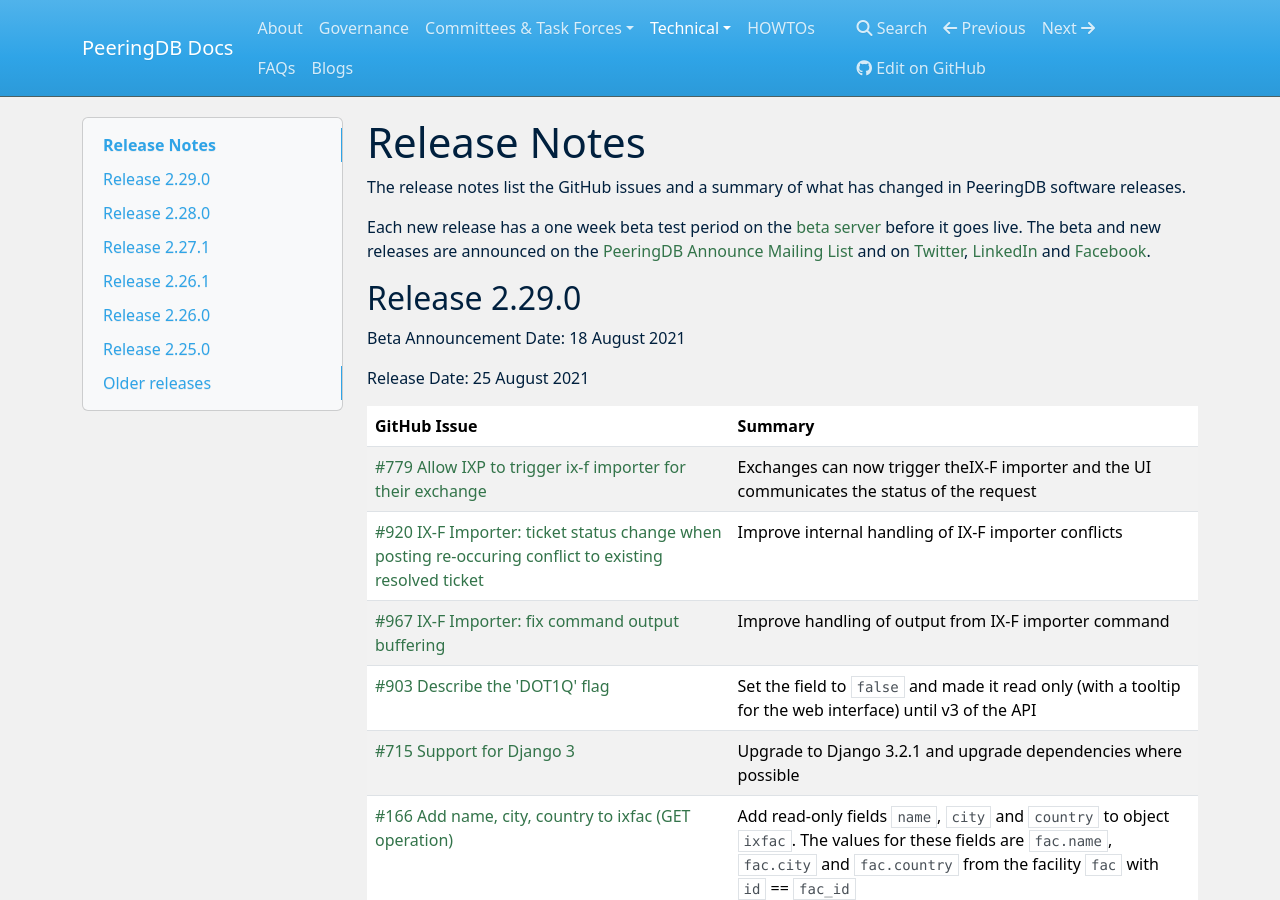
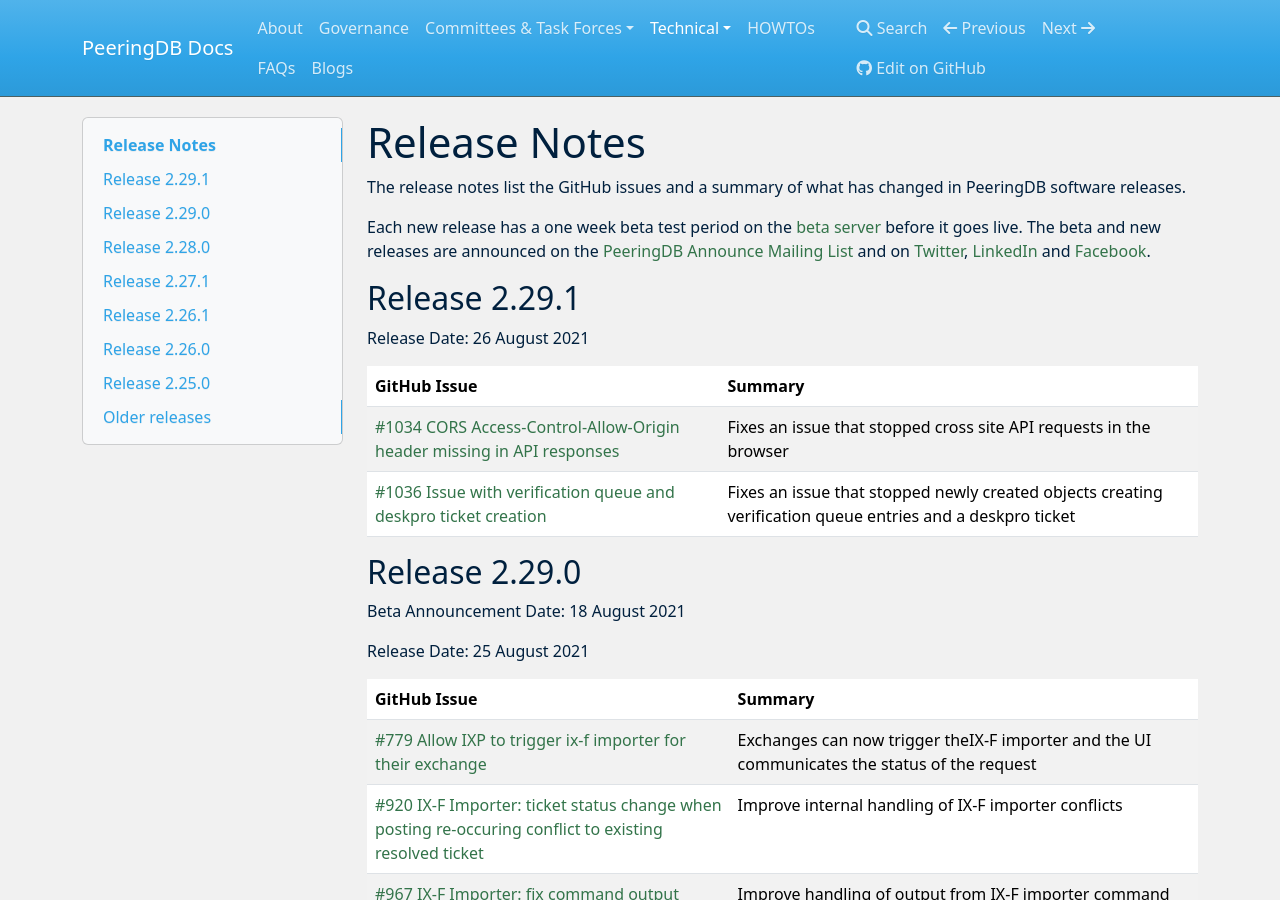
Before and after one commit to peeringdb/docs, an MkDocs documentation site: the page built from docs/release_notes/index.md, in a window 1280 px wide and 900 px high. Built offline with MkDocs 1.6.1, drawn with Linux system fonts in a browser that asks for light colours; nearby versions of some CDN libraries.

Commit message:
Update index.md for 2.29.1
Release 2.29.1 includes fixes for two bugs

```diff
--- a/docs/release_notes/index.md
+++ b/docs/release_notes/index.md
@@ -3,6 +3,16 @@
 The release notes list the GitHub issues and a summary of what has changed in PeeringDB software releases.
 
 Each new release has a one week beta test period on the [beta server](https://beta.peeringdb.com/) before it goes live.  The beta and new releases are announced on the [PeeringDB Announce Mailing List](https://lists.peeringdb.com/cgi-bin/mailman/listinfo/pdb-announce) and on [Twitter](https://twitter.com/PeeringDB), [LinkedIn](https://www.linkedin.com/company/peeringdb) and [Facebook](https://www.facebook.com/peeringdb).
+
+## Release 2.29.1
+
+Release Date: 26 August 2021
+
+| **GitHub Issue** | **Summary** |
+| ----------------- | ----------- |
+| [#1034 CORS Access-Control-Allow-Origin header missing in API responses](https://github.com/peeringdb/peeringdb/issues/1034) | Fixes an issue that stopped cross site API requests in the browser |
+| [#1036 Issue with verification queue and deskpro ticket creation](https://github.com/peeringdb/peeringdb/issues/1036) | Fixes an issue that stopped newly created objects creating verification queue entries and a deskpro ticket |
+
 
 ## Release 2.29.0
 
```
